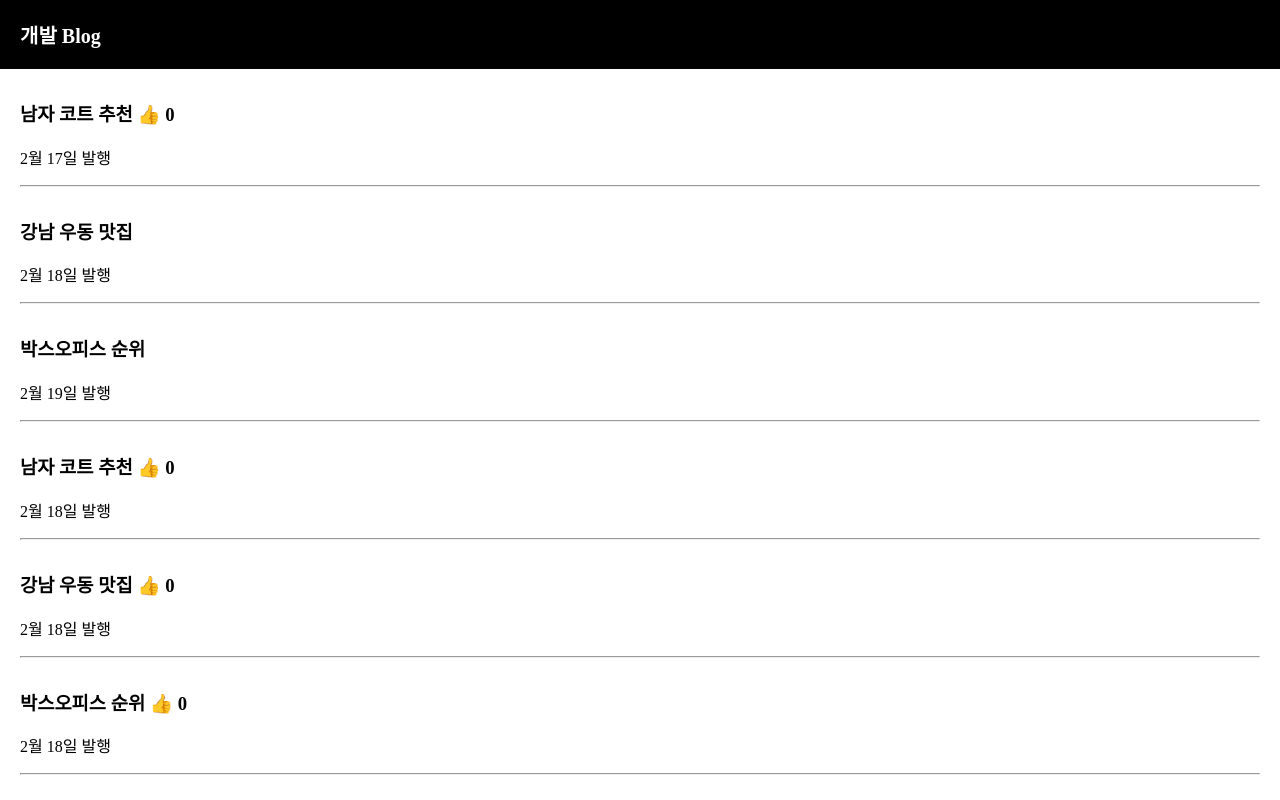
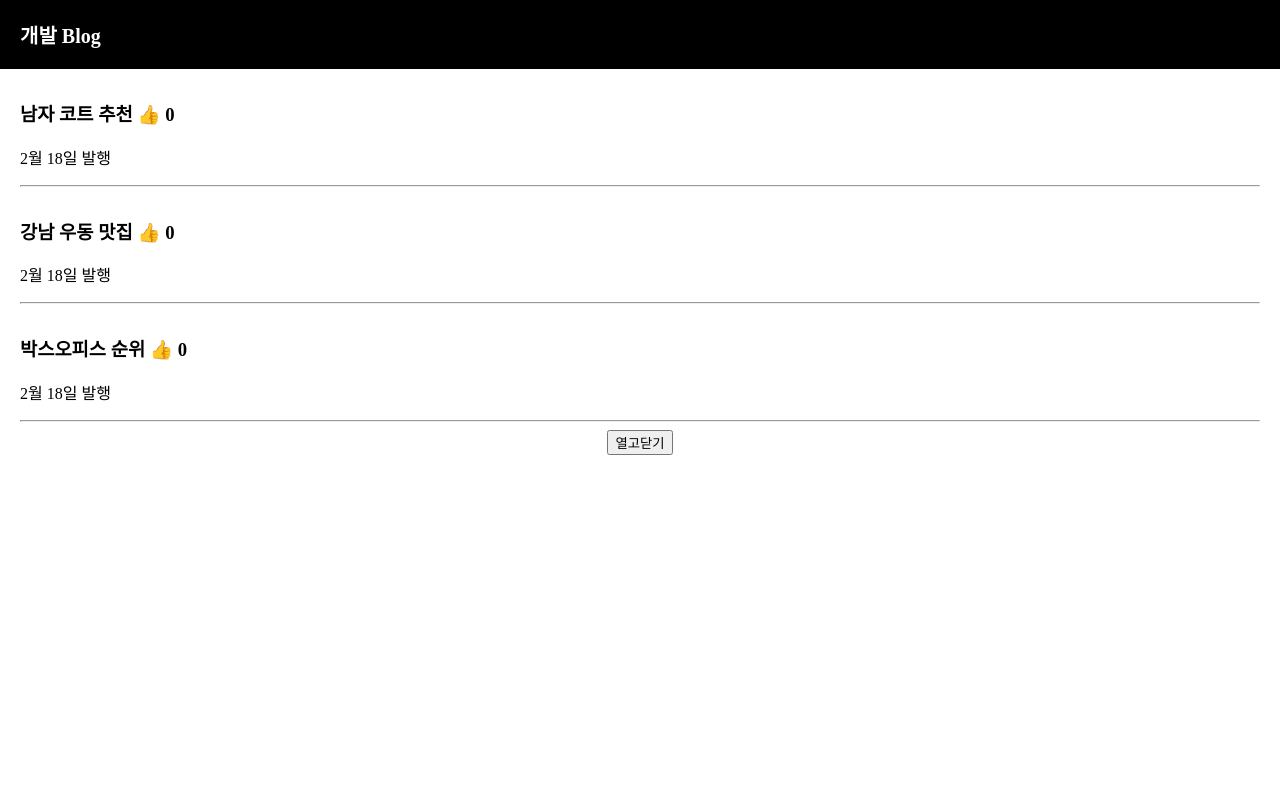
Before and after one commit to lyrical1112/blog, a React (Create React App) app: page / in a window 1280 px wide. Shown: the top 800 px of the page. Built offline with nearby package versions, Linux system fonts and the light colour scheme.

Commit message:
props
props : 자식이 부모의 state를 가져다 쓰고 싶을때

```diff
--- a/src/App.js
+++ b/src/App.js
@@ -22,30 +22,6 @@ function App() {
         <div>개발 Blog</div>
       </div>
       {/* <button onClick={ 제목바꾸기 }>버튼</button> */}
-      <div className="list">
-        <h3> { 글제목[0] } <span onClick={ ()=>{ 따봉변경(따봉 + 1) } }>👍</span> {따봉} </h3>
-        <p>2월 17일 발행</p>
-        <hr/>
-      </div>
-      <div className="list">
-        <h3> { 글제목[1] } </h3>
-        <p>2월 18일 발행</p>
-        <hr/>
-      </div>
-      <div className="list">
-        <h3> { 글제목[2] } </h3>
-        <p>2월 19일 발행</p>
-        <hr/>
-      </div>
-
-      {/* <button onClick={ ()=>{ modal변경(true) } }>모달 창</button>
-
-      {
-        // 삼향연산자
-        modal === true
-        ? <Modal></Modal>
-        : null
-      } */}
 
       {
         글제목.map(function(a){
@@ -59,15 +35,23 @@ function App() {
         })
       }
 
+      <button onClick={ ()=>{ modal변경(true) } }>열고닫기</button>
+      {
+        // 삼향연산자
+        modal === true
+        ? <Modal 글제목={글제목} ></Modal>
+        : null
+      }
+
     </div>
   );
 }
 
-function Modal(){
+function Modal(props){
   return(
     <>
       <div className='modal'>
-        <h2>제목</h2>
+        <h2>{ props.글제목[0] }</h2>
         <p>날짜</p>
         <p>상세내용</p>
       </div>
```
